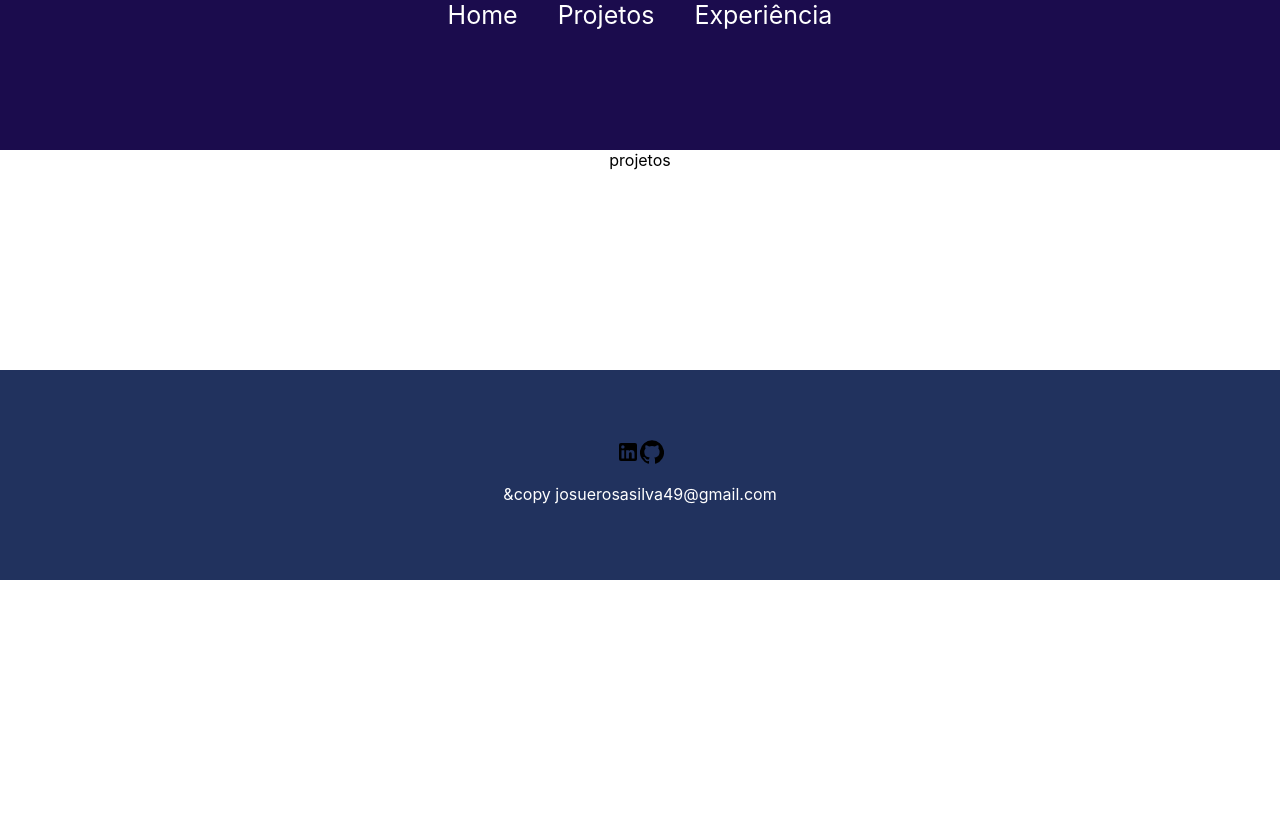
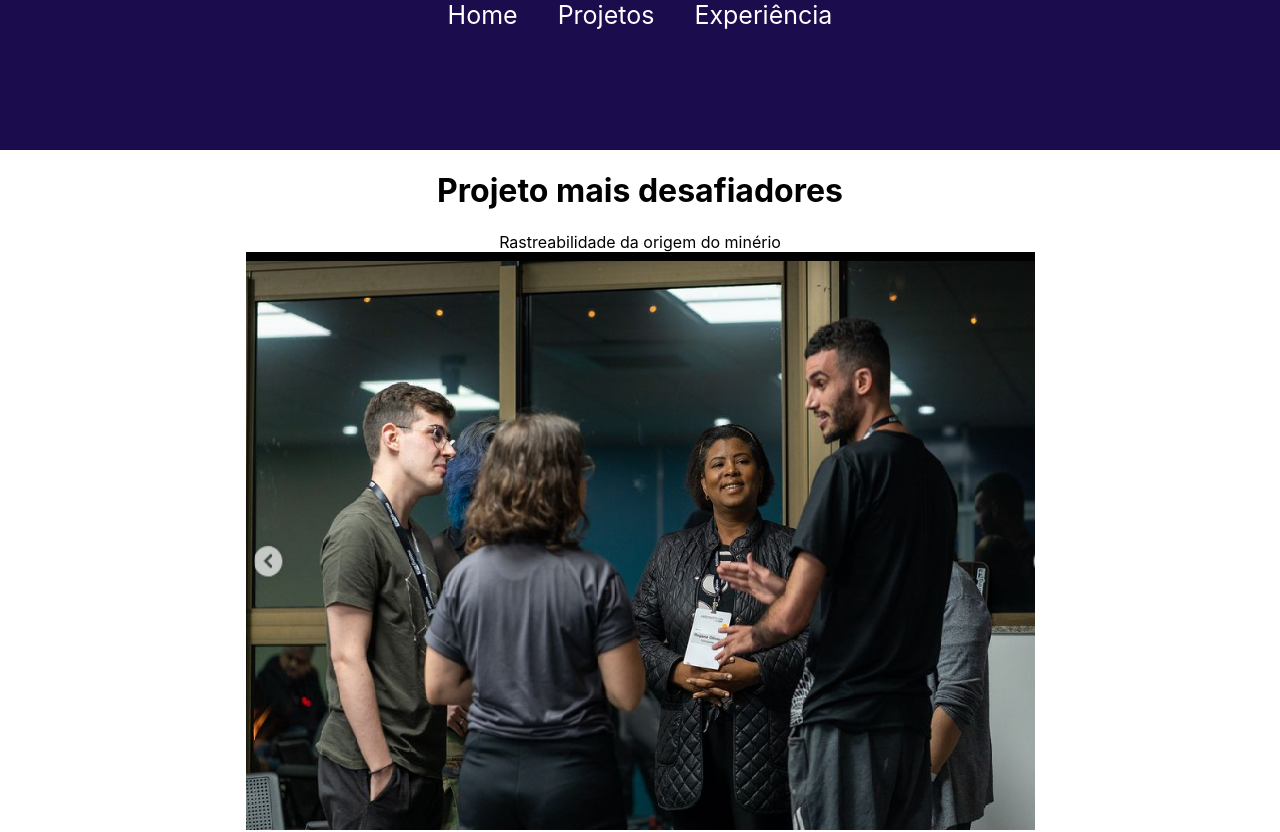
Before and after one commit to Josuesilva454/Portifolio, a React (Create React App) app: page /projects in a window 1280 px wide. Shown: the top 832 px of the page. Before the commit the page ends 800 px from the top, so only its background shows below. Built offline with nearby package versions, Linux system fonts and the light colour scheme.

Commit message:
Meu projeto

```diff
--- a/package.json
+++ b/package.json
@@ -12,6 +12,7 @@
     "react": "^18.2.0",
     "react-dom": "^18.2.0",
     "react-icons": "^4.7.1",
+    "react-image": "^4.1.0",
     "react-router": "^6.8.1",
     "react-router-dom": "^6.8.1",
     "react-scripts": "5.0.1",
--- a/src/pages/Projects.js
+++ b/src/pages/Projects.js
@@ -1,9 +1,15 @@
-import React from 'react'
+import React from 'react';
+import desafio from "../img/imagem.png";
+import "../styles/NavBar.css";
+
 
 const Projects = () => {
   return (
     <div>
-      projetos
+      <h1>Projeto mais desafiadores</h1>
+      <a>Rastreabilidade da origem do minério</a>
+      <div className='dev-img'><img src={desafio}></img></div>
+
     </div>
   )
 }
```
Also changed, not shown: src/img/imagem.png (added), 1 other file (tests, documents, lock files or other folders).
